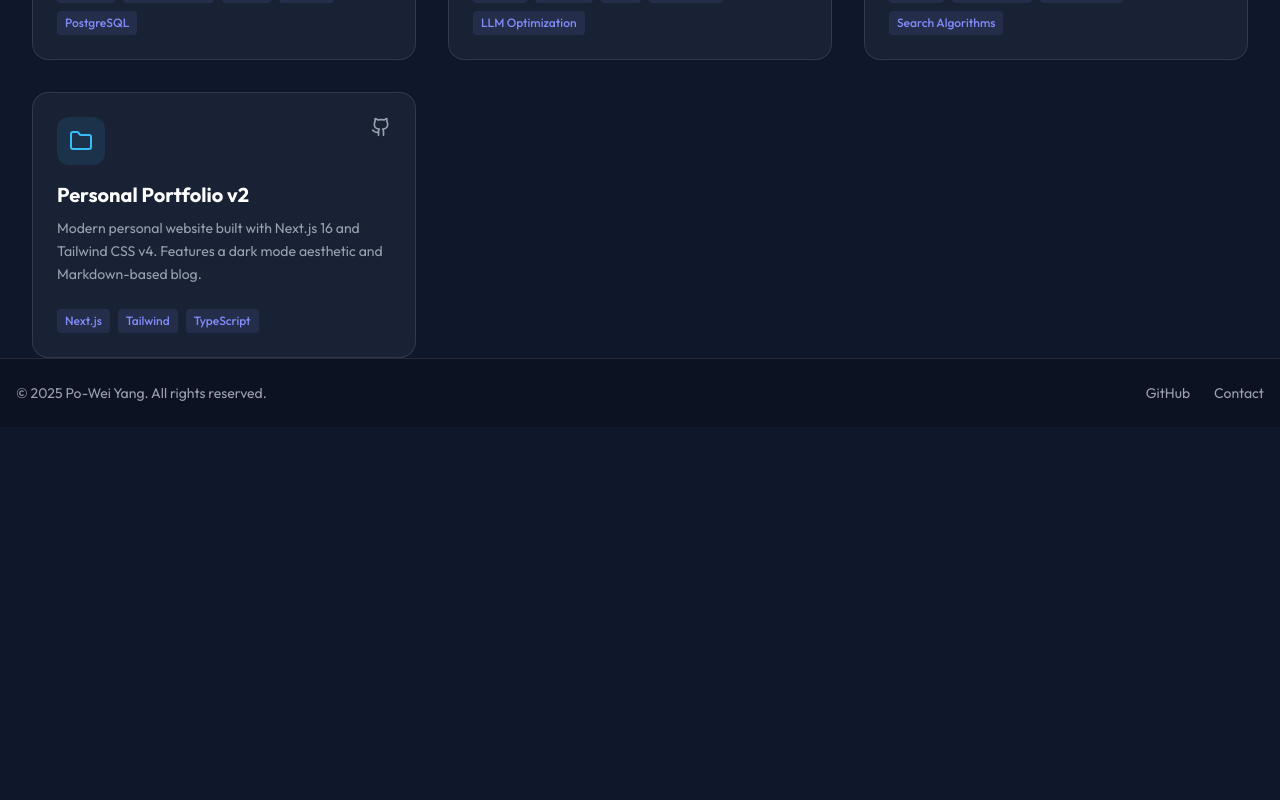
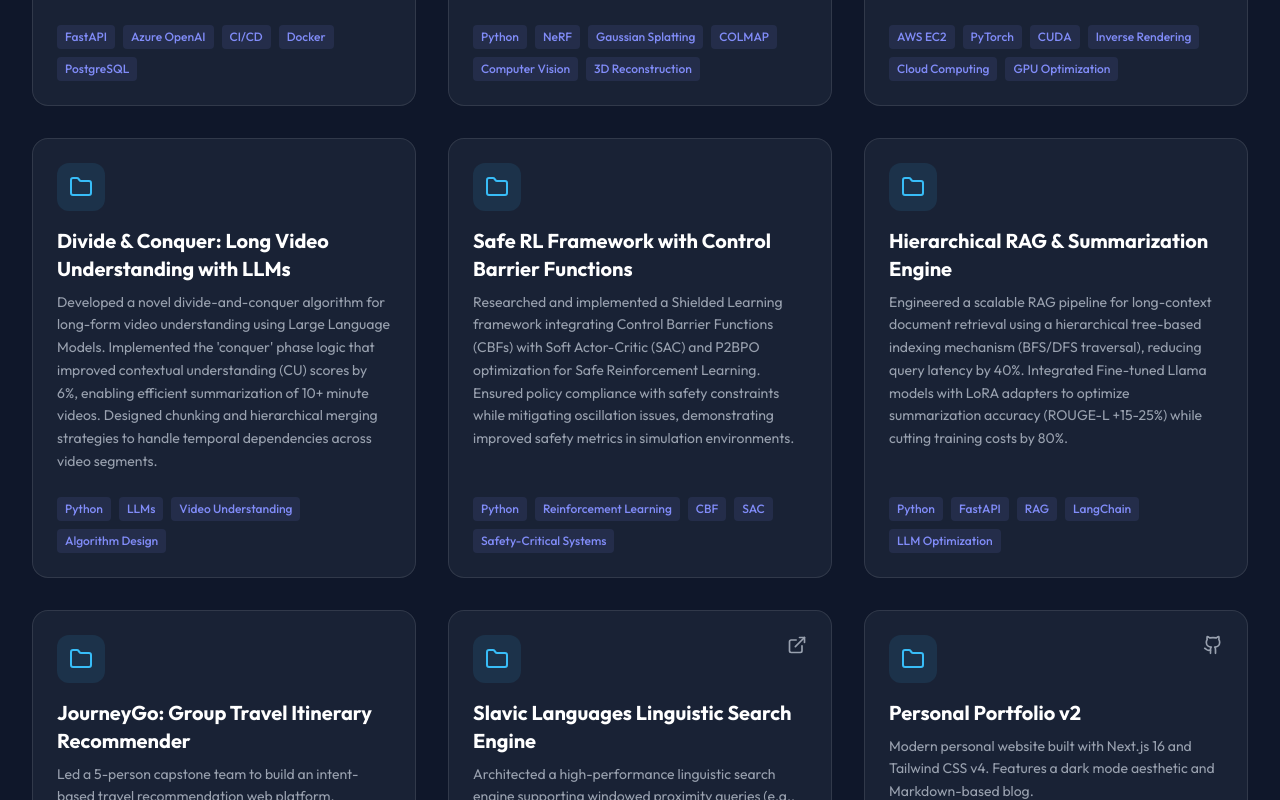
Before and after one commit to Paulyang80/Paulyang80.github.io, a Next.js app: page /projects in a window 1280 px wide. Shown: the part 660-1460 px from the top of the page. Before the commit the page ends 1087 px from the top, so only its background shows below. Built offline with nearby package versions, Linux system fonts and the light colour scheme.

Commit message:
Updating Projects Info

```diff
--- a/src/data/projects.ts
+++ b/src/data/projects.ts
@@ -12,13 +12,44 @@ export const PROJECTS_DATA: Project[] = [
     title: "CSXL: AI-Powered Interview Platform",
     description: "Developed a production-ready RESTful service using FastAPI and Azure OpenAI to generate adaptive coding interview questions. Established a robust CI/CD pipeline with GitHub Actions and Docker to automate testing and deployment to OKD cloud, ensuring code quality for a collaborative 4-person team. Designed modular PostgreSQL schemas to support efficient content versioning.",
     tags: ["FastAPI", "Azure OpenAI", "CI/CD", "Docker", "PostgreSQL"],
-    link: "https://github.com/paulyang80" // 建議補上
+    link: ""
   },
+  {
+    title: "NeRF vs. 3D Gaussian Splatting: Comparative Analysis",
+    description: "Conducted comprehensive comparative analysis of state-of-the-art 3D reconstruction techniques: Mip-NeRF 360, Instant-NGP, and 3D Gaussian Splatting. Implemented end-to-end pipeline including COLMAP-based camera pose estimation on Tanks and Temples dataset. Evaluated models across three dimensions: rendering speed (FPS), view consistency (temporal stability), and detail preservation (PSNR, SSIM, LPIPS), achieving quantitative benchmarks for real-time vs. quality trade-offs in neural rendering.",
+    tags: ["Python", "NeRF", "Gaussian Splatting", "COLMAP", "Computer Vision", "3D Reconstruction"],
+    link: ""
+  },
+  {
+    title: "Inverse Rendering with Cloud-Based GPU Infrastructure",
+    description: "Designed and deployed a cloud-based deep learning environment on AWS EC2 (g4dn.xlarge with NVIDIA T4 GPU) for inverse rendering research. Configured Deep Learning AMI with PyTorch/CUDA stack, implemented cost-efficient resource management strategies under student budget constraints, and established remote development workflows using VS Code Remote-SSH and Jupyter Lab with SSH tunneling for secure model training and experimentation.",
+    tags: ["AWS EC2", "PyTorch", "CUDA", "Inverse Rendering", "Cloud Computing", "GPU Optimization"],
+    link: ""
+  },
+  {
+    title: "Divide & Conquer: Long Video Understanding with LLMs",
+    description: "Developed a novel divide-and-conquer algorithm for long-form video understanding using Large Language Models. Implemented the 'conquer' phase logic that improved contextual understanding (CU) scores by 6%, enabling efficient summarization of 10+ minute videos. Designed chunking and hierarchical merging strategies to handle temporal dependencies across video segments.",
+    tags: ["Python", "LLMs", "Video Understanding", "Algorithm Design"],
+    link: ""
+  },
+  {
+    title: "Safe RL Framework with Control Barrier Functions",
+    description: "Researched and implemented a Shielded Learning framework integrating Control Barrier Functions (CBFs) with Soft Actor-Critic (SAC) and P2BPO optimization for Safe Reinforcement Learning. Ensured policy compliance with safety constraints while mitigating oscillation issues, demonstrating improved safety metrics in simulation environments.",
+    tags: ["Python", "Reinforcement Learning", "CBF", "SAC", "Safety-Critical Systems"],
+    link: ""
+  },
+
   {
     title: "Hierarchical RAG & Summarization Engine",
     description: "Engineered a scalable RAG pipeline for long-context document retrieval using a hierarchical tree-based indexing mechanism (BFS/DFS traversal), reducing query latency by 40%. Integrated Fine-tuned Llama models with LoRA adapters to optimize summarization accuracy (ROUGE-L +15-25%) while cutting training costs by 80%.",
     tags: ["Python", "FastAPI", "RAG", "LangChain", "LLM Optimization"],
-    link: "https://github.com/paulyang80" // 建議補上
+    link: ""
+  },
+  {
+    title: "JourneyGo: Group Travel Itinerary Recommender",
+    description: "Led a 5-person capstone team to build an intent-based travel recommendation web platform. Designed RESTful APIs and PostgreSQL schemas to support personalized itinerary generation. Integrated BERT models for user intent classification and recommendation ranking, achieving stable performance under load testing with 500+ real-world tourist attractions.",
+    tags: ["Python", "BERT", "RESTful API", "PostgreSQL", "Team Leadership"],
+    link: ""
   },
   {
     title: "Slavic Languages Linguistic Search Engine",
```
